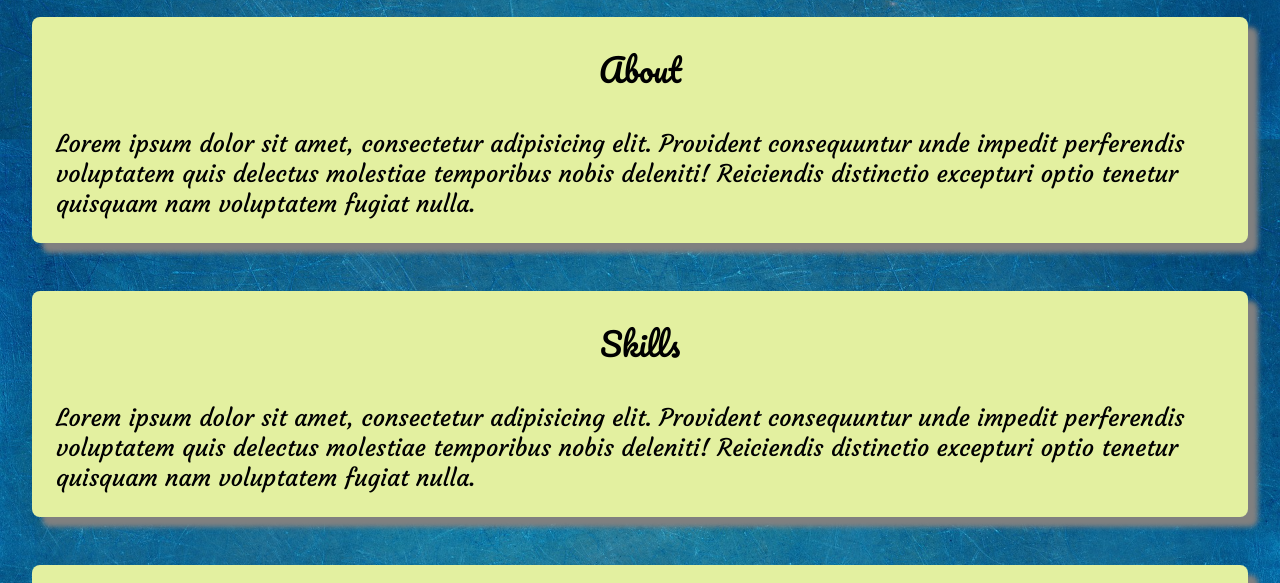
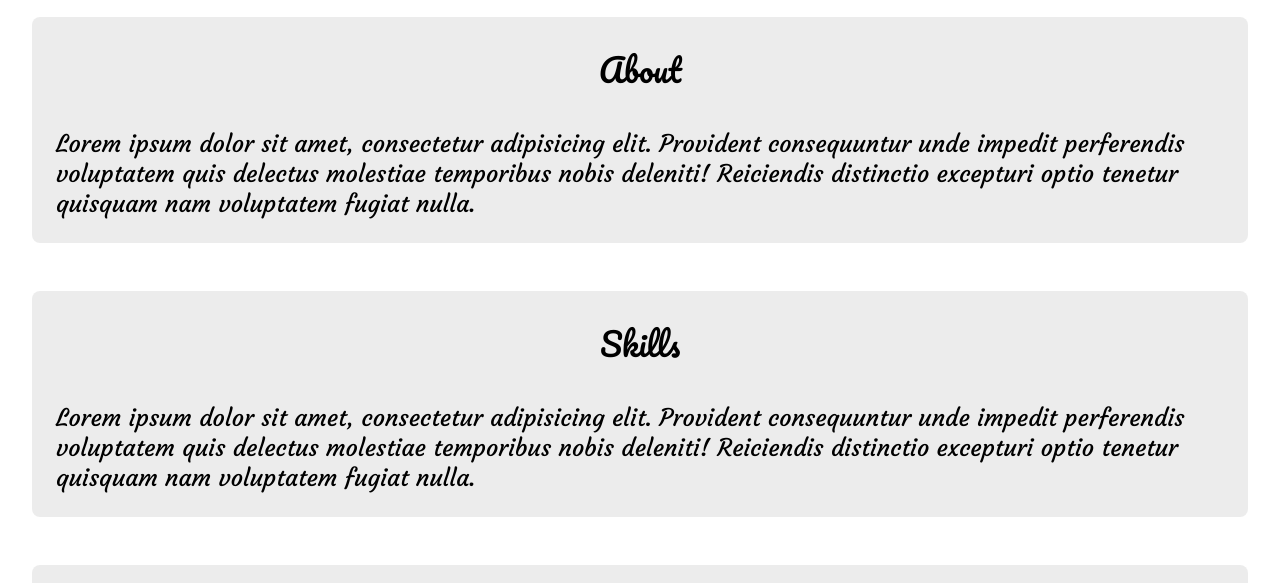
Before and after one commit to codeDude64/Portafolio, a plain HTML site: page index.html in a window 1280 px wide. Shown: the part 714-1297 px from the top of the page. Drawn offline with Linux system fonts and the light colour scheme.

```diff
--- a/css/style.css
+++ b/css/style.css
@@ -13,9 +13,6 @@
     justify-content: flex-start;
     align-items: stretch;
     align-content: stretch;
-    /* background-color: #6181CE; */
-    background: url(../img/blue.jpg) no-repeat center center fixed;
-    background-size: cover;
 }
 
 header{
@@ -192,9 +189,9 @@
     margin-right: 2em;
     margin-left: 2em;
     padding: 1.5em;
-    background-color: #E3F0A0;
+    background-color: rgba(128, 128, 128,.15);
     border-radius: .5em;
-    box-shadow: 10px 10px 5px grey;
+
 }
 
 .card:last-child{
```
